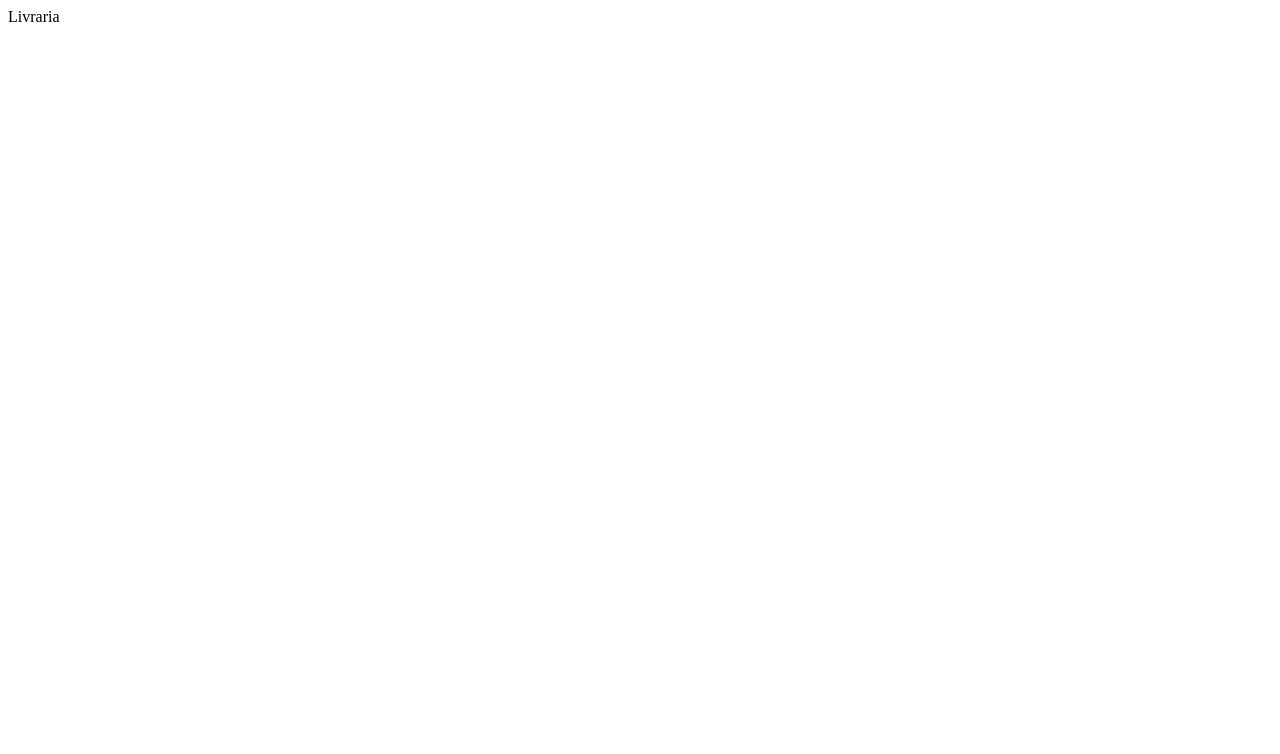
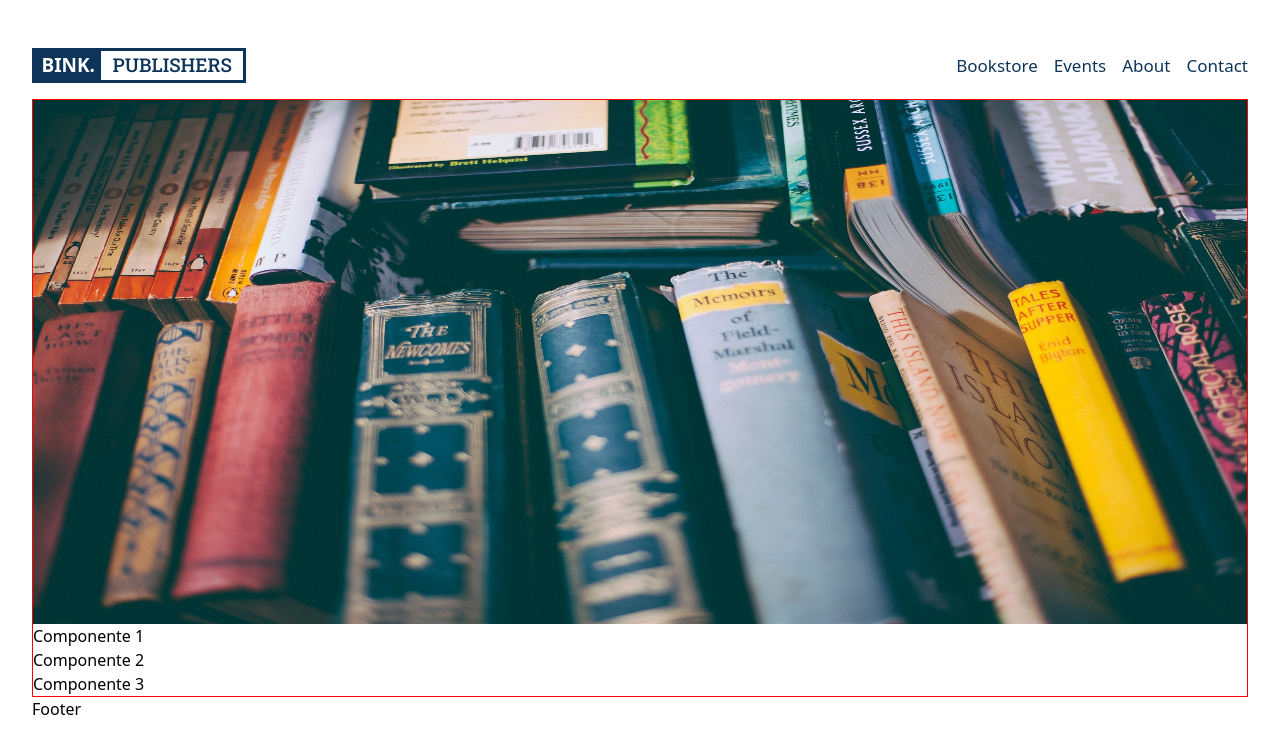
Before and after one commit to IanHadrien/livraria, a React (Vite) app: page / in a window 1280 px wide. Shown: the top 754 px of the page. Built offline with nearby package versions, Linux system fonts and the light colour scheme.

Commit message:
Criando os primeiros componentes do App da Livraria

```diff
--- a/index.html
+++ b/index.html
@@ -5,6 +5,12 @@
     <link rel="icon" type="image/svg+xml" href="/vite.svg" />
     <meta name="viewport" content="width=device-width, initial-scale=1.0" />
     <title>Vite + React + TS</title>
+    <link rel="preconnect" href="https://fonts.googleapis.com">
+    <link rel="preconnect" href="https://fonts.gstatic.com" crossorigin>
+    <link href="https://fonts.googleapis.com/css2?family=Roboto:ital,wght@0,100;0,300;0,700;1,300&display=swap" rel="stylesheet">
+    <link rel="preconnect" href="https://fonts.googleapis.com">
+    <link rel="preconnect" href="https://fonts.gstatic.com" crossorigin>
+    <link href="https://fonts.googleapis.com/css2?family=Roboto+Slab:wght@100;300;500;700;800&display=swap" rel="stylesheet">
   </head>
   <body>
     <div id="root"></div>
--- a/package.json
+++ b/package.json
@@ -10,12 +10,16 @@
   },
   "dependencies": {
     "react": "^18.2.0",
-    "react-dom": "^18.2.0"
+    "react-dom": "^18.2.0",
+    "react-router-dom": "^6.8.0"
   },
   "devDependencies": {
     "@types/react": "^18.0.26",
     "@types/react-dom": "^18.0.9",
     "@vitejs/plugin-react": "^3.0.0",
+    "autoprefixer": "^10.4.13",
+    "postcss": "^8.4.21",
+    "tailwindcss": "^3.2.4",
     "typescript": "^4.9.3",
     "vite": "^4.0.0"
   }
--- /dev/null
+++ b/postcss.config.cjs
@@ -0,0 +1,6 @@
+module.exports = {
+  plugins: {
+    tailwindcss: {},
+    autoprefixer: {},
+  },
+}
--- a/src/App.tsx
+++ b/src/App.tsx
@@ -1,8 +1,21 @@
+import { BrowserRouter, Routes, Route } from "react-router-dom"
+import { Footer } from "./components/Footer";
+import { Header } from "./components/Header";
+import { PageMain } from "./components/PageMain";
+import "./styles/global.css";
+
 function App() {
   return (
-    <div>
-      Livraria
+    <div className="p-8">
+      <BrowserRouter>
+        <Header />
+        <Routes>
+          <Route path="/" element={<PageMain />}/>
+        </Routes>
+        <Footer />
+      </BrowserRouter>
     </div>
+
   )
 }
 
--- /dev/null
+++ b/src/components/Footer.tsx
@@ -0,0 +1,5 @@
+export const Footer = () => {
+  return (
+    <div>Footer</div>
+  )
+}
--- /dev/null
+++ b/src/components/Header.tsx
@@ -0,0 +1,21 @@
+import "../styles/Header.css";
+
+export const Header = () => {
+  return (
+    <header className="Header-header flex items-center justify-between border-1">
+
+      <div className="flex Header-logo">
+        <h2>BINK.</h2>
+        <div>PUBLISHERS</div>
+      </div>
+
+      <div className="Header-menu flex">
+        <div>Bookstore</div>
+        <div>Events</div>
+        <div>About</div>
+        <div>Contact</div>
+      </div>
+
+    </header>
+  )
+}
--- /dev/null
+++ b/src/components/PageMain.tsx
@@ -0,0 +1,24 @@
+import "../styles/PageMain.css";
+import ImageBookMony from "../assets/img/imageBookMony.jpg";
+
+export const PageMain = () => {
+  return (
+    <div className="PageMain-container">
+      <div>
+        <img src={ImageBookMony} alt="Livros de Investimento" />
+      </div>
+
+      <div>
+        Componente 1
+      </div>
+
+      <div>
+        Componente 2
+      </div>
+
+      <div>
+        Componente 3
+      </div>
+    </div>
+  )
+}
--- /dev/null
+++ b/src/styles/Header.css
@@ -0,0 +1,43 @@
+.Header-header {
+  padding: 1rem 0 1rem 0;
+}
+
+.Header-logo {
+  border: 3.1px solid #0e345a;
+  font-size: 19px;
+  cursor: pointer;
+}
+
+.Header-logo h2 {
+  font-weight: 800;
+  background: #0e345a;
+  color: #ffffff;
+  padding: 0 0.4rem 0 0.4rem;
+}
+
+.Header-logo div {
+  font-family: 'Roboto Slab', serif;
+  font-weight: 400;
+  padding: 0 0.7rem 0 0.7rem;
+  color: #0e345a;
+  background: #ffffff;
+}
+
+.Header-logo div:hover {
+  color: #ffffff;
+  background: #0e345a;
+  transition: 0.5s;
+}
+
+.Header-menu div {
+  color: #0e345a;
+  padding-left: 1rem;
+  font-weight: 400;
+  font-size: 17px;
+}
+
+.Header-menu div:hover {
+  color: #a9c1d7;
+  cursor: pointer;
+  transition: 0.5s;
+}
--- /dev/null
+++ b/src/styles/PageMain.css
@@ -0,0 +1,8 @@
+.PageMain-container {
+  border: 1px solid red;
+}
+
+.PageMain-container div img{
+  width: -webkit-fill-available;
+  height: 524px;
+}
--- /dev/null
+++ b/src/styles/global.css
@@ -0,0 +1,8 @@
+@tailwind base;
+@tailwind components;
+@tailwind utilities;
+
+* {
+  /* font-family: 'Roboto', sans-serif; */
+  /* font-family: 'Roboto Slab', serif; */
+}
--- /dev/null
+++ b/tailwind.config.cjs
@@ -0,0 +1,11 @@
+/** @type {import('tailwindcss').Config} */
+module.exports = {
+  content: [
+    './src/**/*.tsx',
+    './index.html',
+  ],
+  theme: {
+    extend: {},
+  },
+  plugins: [],
+}
```
Also changed, not shown: src/styles/PaletasCores.md (added, +10 -0 lines), src/assets/img/imageBookMony.jpg (added), 1 other file (tests, documents, lock files or other folders).
